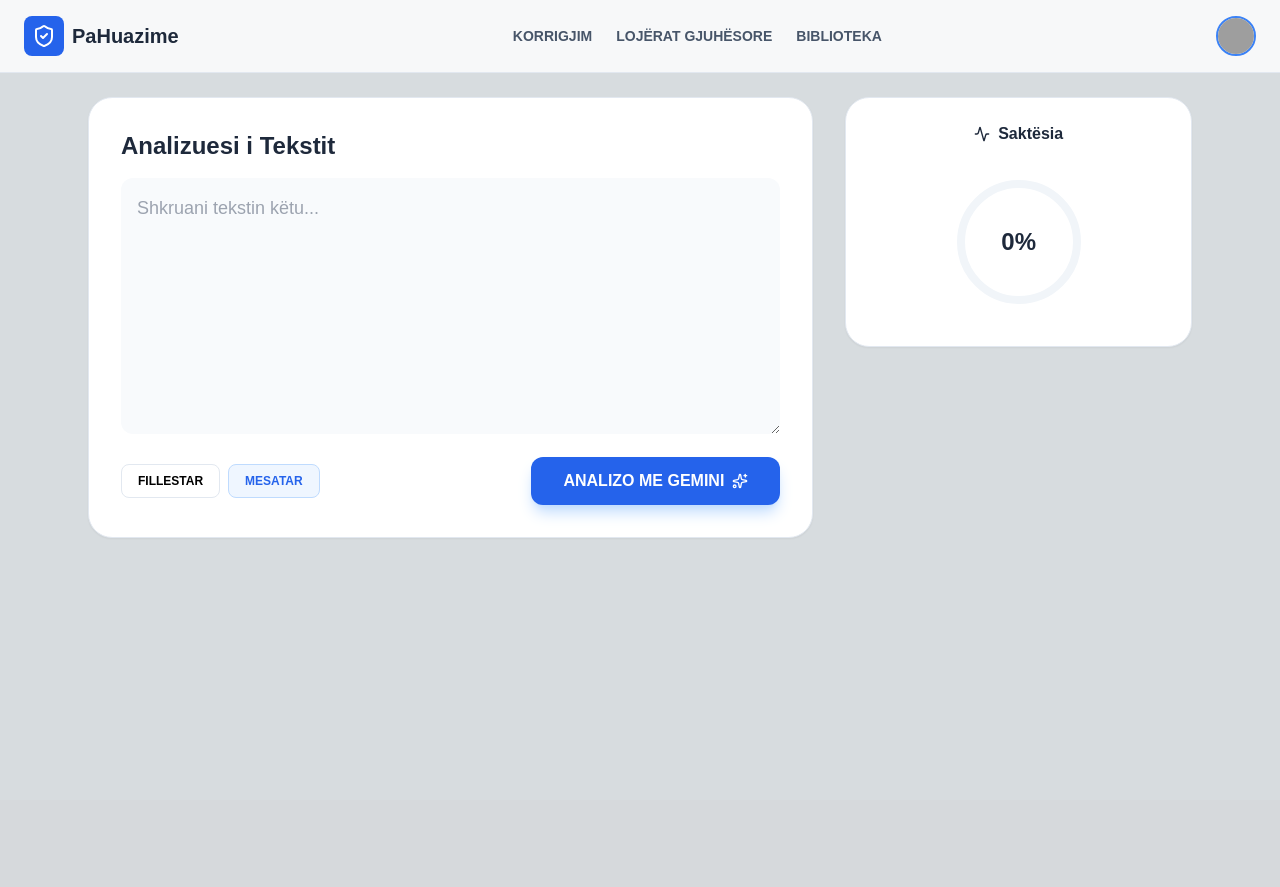
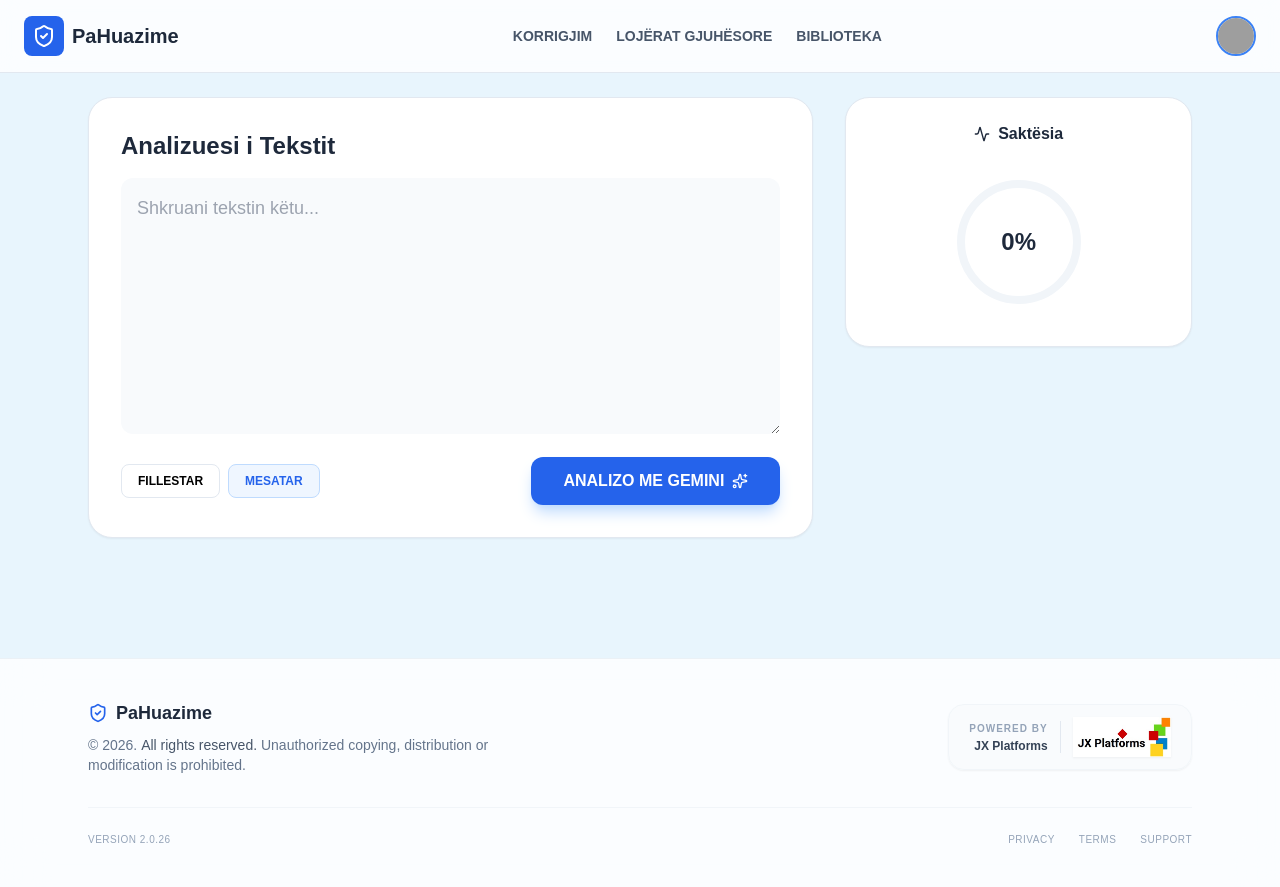
Before and after one commit to ProgramWebJX/PaHuazime, a Flask app: page / in a window 1280 px wide. Before the commit the page ends 538 px from the top, so only its background shows below. Run offline with Flask 3, Linux system fonts and the light colour scheme; some libraries are stand-ins or nearby versions; grey boxes are pictures that could not be loaded.

Commit message:
mesazh i qartë

```diff
--- a/render.yaml
+++ b/render.yaml
@@ -8,4 +8,3 @@ services:
     envVars:
       - key: GEMINI_API_KEY
         sync: false
-6b4f2d0f590f9684711bd1a4f6963be565aa81cd
--- a/templates/index.html
+++ b/templates/index.html
@@ -4,13 +4,13 @@
 <head>
     <meta charset="UTF-8">
     <meta name="viewport" content="width=device-width, initial-scale=1.0">
-    <title>PaHuazime-JXPlatforms</title>
+    <title>PaHuazime - JXPlatforms</title>
     <script src="https://cdn.tailwindcss.com"></script>
     <script src="https://unpkg.com/lucide@latest"></script>
     <style>
         body {
             -webkit-font-smoothing: antialiased;
-            background-color: #d7dcdf;
+            background-color: #e8f5fd;
             font-family: sans-serif;
         }
 
@@ -209,6 +209,55 @@
         </div>
 
     </main>
+
+    <footer class="mt-24 border-t border-slate-200/60 bg-white/80 backdrop-blur-xl">
+        <div class="max-w-6xl mx-auto px-6 py-10">
+            <div class="flex flex-col md:flex-row items-center justify-between gap-6">
+
+                <!-- Copyright & Text -->
+                <div class="flex flex-col items-center md:items-start text-center md:text-left space-y-2">
+                    <div class="flex items-center space-x-2 text-slate-800 font-bold text-lg">
+                        <i data-lucide="shield-check" class="text-blue-600 w-5 h-5"></i>
+                        <span>PaHuazime</span>
+                    </div>
+                    <p class="text-slate-500 text-xs md:text-sm max-w-md leading-relaxed">
+                        &copy; 2026. <span class="font-medium text-slate-600">All rights reserved.</span> Unauthorized
+                        copying, distribution or modification is prohibited.
+                    </p>
+                </div>
+
+                <!-- Powered By Badge -->
+                <div
+                    class="flex items-center gap-3 bg-slate-50/50 px-5 py-3 rounded-2xl border border-slate-100 shadow-sm hover:shadow-md transition-all duration-300 group">
+                    <div class="text-right">
+                        <p class="text-[10px] uppercase tracking-widest text-slate-400 font-bold mb-0.5">Powered by</p>
+                        <p class="text-xs font-bold text-slate-700">JX Platforms</p>
+                    </div>
+                    <div class="h-8 w-[1px] bg-slate-200"></div>
+                    <a href="https://jxplatforms-website.onrender.com/" target="_blank" rel="noopener noreferrer"
+                        class="relative">
+                        <div
+                            class="absolute inset-0 bg-blue-500 blur-lg opacity-0 group-hover:opacity-20 transition-opacity duration-300 rounded-full">
+                        </div>
+                        <img src="/static/jx_logo.jpg" alt="JX Platforms"
+                            class="h-10 w-auto object-contain relative z-10 transform group-hover:scale-110 transition-transform duration-300 drop-shadow-sm">
+                    </a>
+                </div>
+
+            </div>
+
+            <!-- Bottom Links -->
+            <div
+                class="mt-8 pt-6 border-t border-slate-100 flex justify-center md:justify-between items-center text-[10px] text-slate-400 uppercase tracking-wider">
+                <span>Version 2.0.26</span>
+                <div class="flex space-x-6">
+                    <a href="#" class="hover:text-blue-600 transition-colors">Privacy</a>
+                    <a href="#" class="hover:text-blue-600 transition-colors">Terms</a>
+                    <a href="#" class="hover:text-blue-600 transition-colors">Support</a>
+                </div>
+            </div>
+        </div>
+    </footer>
 
     <div id="toast"
         class="fixed bottom-8 left-1/2 transform -translate-x-1/2 translate-y-20 opacity-0 bg-slate-800 text-white px-8 py-3 rounded-2xl shadow-2xl transition-all duration-300 z-[100] flex items-center">
```
